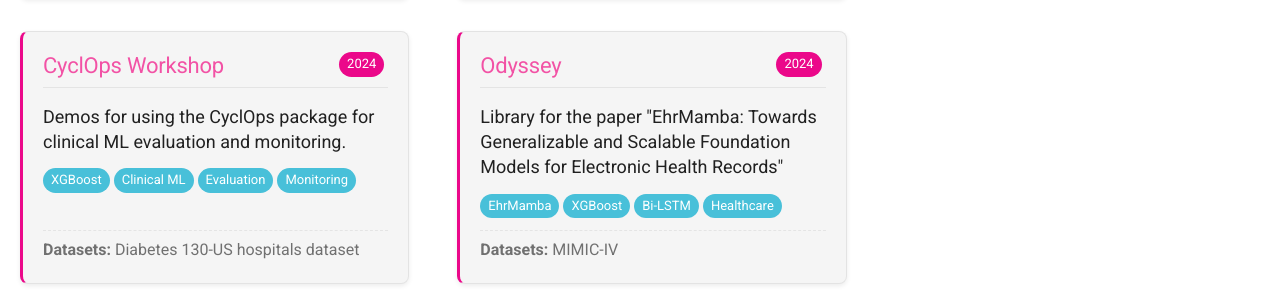
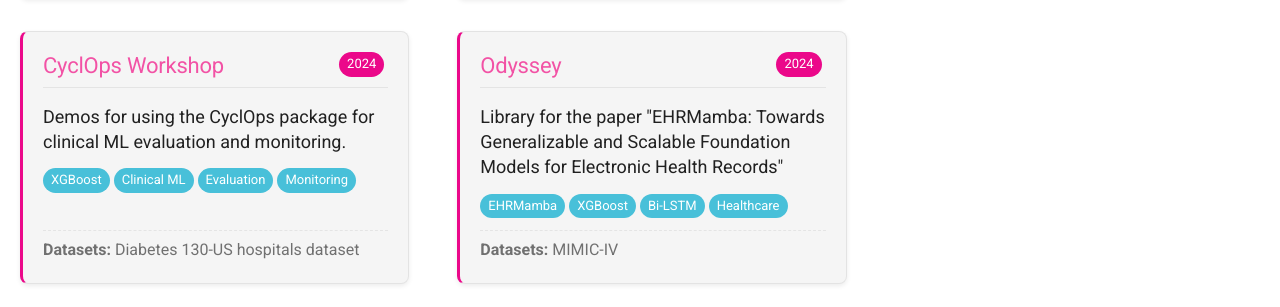
Before and after one commit to VectorInstitute/reference-implementation-catalog, an MkDocs documentation site: the page built from docs/index.md, in a window 1280 px wide and 900 px high, scrolled down 1169 px. Shown: the part 154-461 px from the top of the window. Built offline with MkDocs 1.6.1 and Material for MkDocs 9.7.7, drawn with Linux system fonts in a browser that asks for light colours; comment, search, counter and statistics services are not loaded.

```diff
--- a/docs/index.md
+++ b/docs/index.md
@@ -115,9 +115,9 @@ range of AI domains.
         <h3><a href="https://github.com/VectorInstitute/odyssey" title="Go to Repository">Odyssey</a></h3>
         <span class="tag year-tag">2024</span>
     </div>
-    <p>Library for the paper "EhrMamba: Towards Generalizable and Scalable Foundation Models for Electronic Health Records"</p>
+    <p>Library for the paper "EHRMamba: Towards Generalizable and Scalable Foundation Models for Electronic Health Records"</p>
     <div class="tag-container">
-        <span class="tag" data-tippy="State Space Models for EHR data">EhrMamba</span>
+        <span class="tag" data-tippy="State Space Models for EHR data">EHRMamba</span>
         <span class="tag" data-tippy="Gradient boosting for EHR">XGBoost</span>
         <span class="tag" data-tippy="Bidirectional LSTM networks">Bi-LSTM</span>
         <span class="tag" data-tippy="Healthcare applications">Healthcare</span>
```
Also changed, not shown: README.md (+3 -3 lines), .typos.toml.
